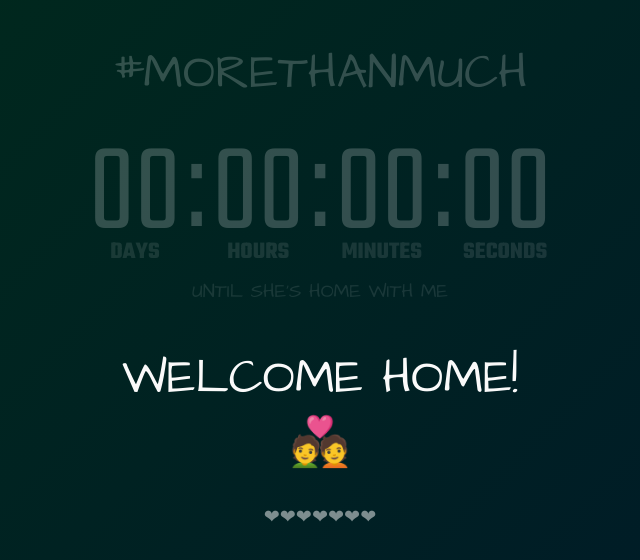
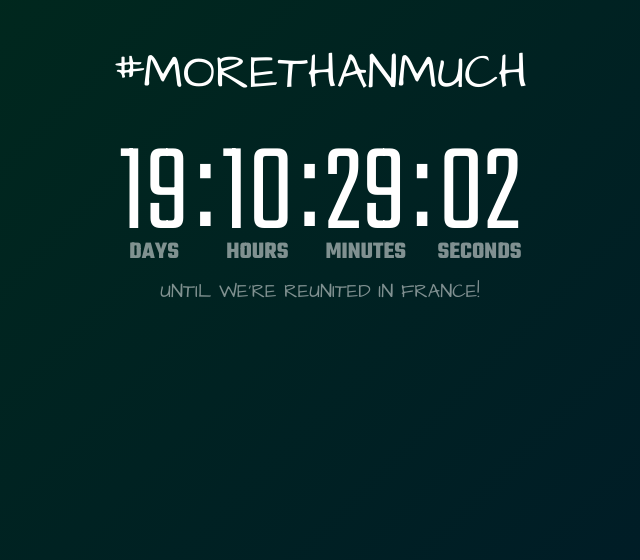
Before and after one commit to boyeatssteak/soon, a plain HTML site: page index.html in a window 1280 px wide. Shown: the whole page, without its empty margins (320-960 px from the left). Drawn offline with Linux system fonts and the light colour scheme.

Commit message:
Update to bo going to France

```diff
--- a/index.html
+++ b/index.html
@@ -30,10 +30,10 @@
       <p class="number" id="dispSeconds">00</p>
       <p class="descriptor">Seconds</p>
     </div>
-    <p class="note">until she's home with me</p>
+    <p class="note">until we're reunited in France!</p>
   </section>
   <section id="arrived">
-    <h1>Welcome home!<br />💑</h1>
+    <h1>Woot!<br />💑</h1>
     <p class="note">❤❤❤❤❤❤❤</p>
   </section>
   <section id="log">
--- a/script.js
+++ b/script.js
@@ -1,6 +1,6 @@
 let now = new Date();
 // let expire = new Date(Date.UTC(2018, 5, 28, 4, 59, 23));
-let expire = new Date('June 16, 2019 16:35:00 GMT -0700');
+let expire = new Date('October 3, 2019 13:15:00 GMT +0200');
 let remaining = Math.floor((expire - now) / 1000);
 let daysElement = document.getElementById("dispDays");
 let hoursElement = document.getElementById("dispHours");
```
